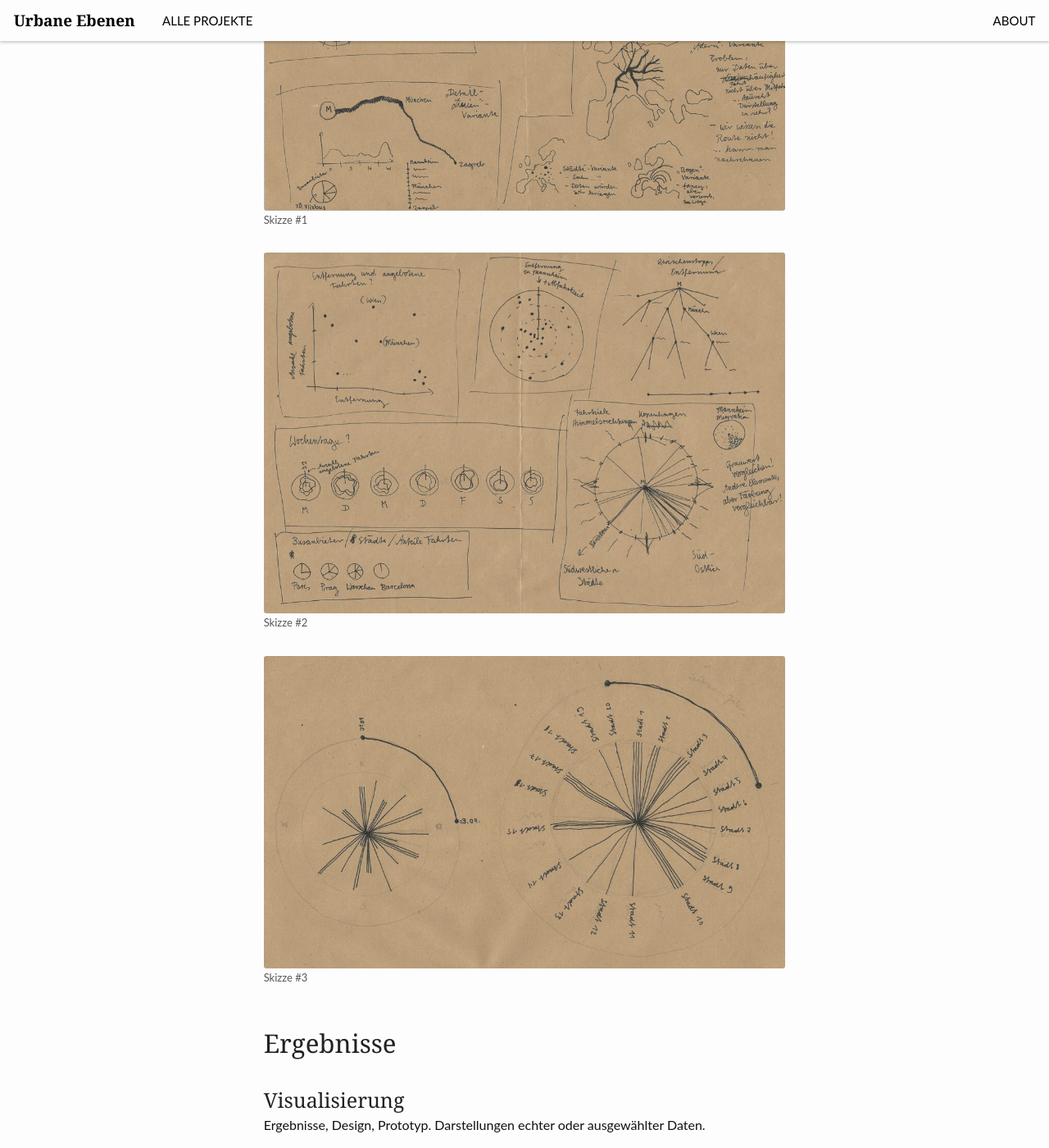
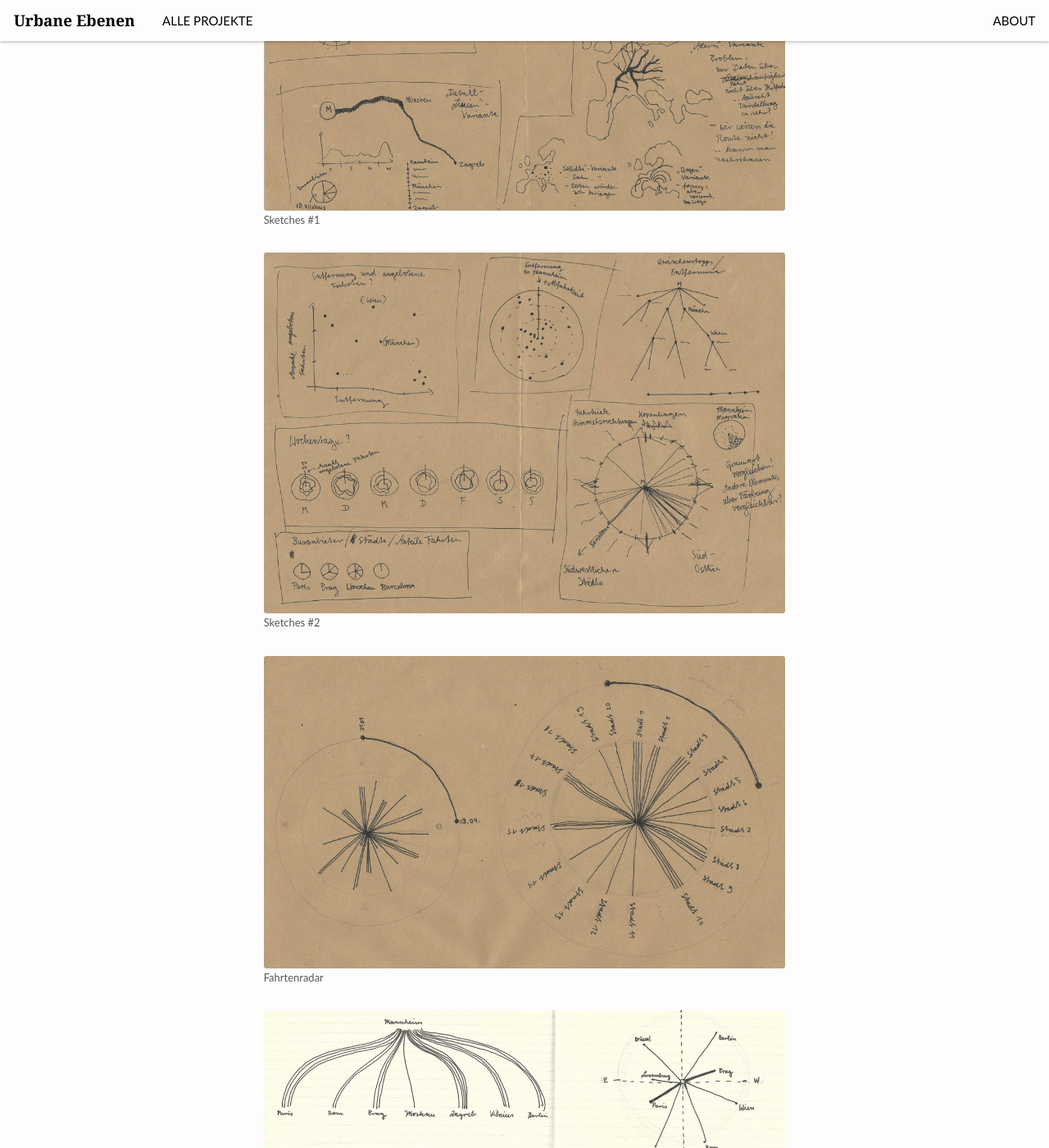
Before and after one commit to tillnagel/gdv-website, a Jekyll site: the page built from _posts/projects/2017-01-28-interbus.md, in a window 1280 px wide and 1400 px high, scrolled down 3623 px. Shown: the whole window at 82% size. Built offline with Jekyll 4.4.1, drawn with Linux system fonts in a browser that asks for light colours.

Commit message:
Update 2017-01-28-interbus.md

```diff
--- a/_posts/projects/2017-01-28-interbus.md
+++ b/_posts/projects/2017-01-28-interbus.md
@@ -10,6 +10,7 @@ categories:
 image:
     title: interbus/teaser.jpg
 author: Philip Dombrowski, Markus Frindt, Josua Geiger, Nicole Mrasek, Lisa Rudolf
+
 ---
 
 Unser Projekt hatte zum Ziel einen möglichen Zusammenhang zwischen in Mannheim angebotenen Fernbusverbindungen und der Herkunft der Mannheimer Bürger zu untersuchen und die daraus entstandenen Ergebnisse zu visualisieren. Als Grundlage dieser Visualisierungsversuche wurden von uns über einen Monat die Daten aller Fernbusverbindungen, die aus Mannheim starten aufgezeichnet. Wir haben uns dazu entschieden, die vier häufigsten Herkunftsländer in Mannheim gesondert zu betrachten. Bei der von uns getroffenen Auswahl der mit einbezogenen Städte waren die Hauptkriterien die Einwohnerzahl, eine Bedeutung als Urlaubsort oder eine Rolle als Verkehrsknotenpunkt in der jeweiligen Region. Insgesamt belief sich die Auswahl schlussendlich auf 133 Städte in 31 Ländern und es wurden 6160 angebotene Fahrten erfasst.
@@ -87,15 +88,19 @@ Sinnvolle Auswahl relevanter Experimente.
 
 <figure>
   <img src="{{ site.urlimg }}/interbus/sketch_1.jpg" />
-   <figcaption >Skizze #1</figcaption>
+   <figcaption >Sketches #1</figcaption>
 </figure>
 <figure>
   <img src="{{ site.urlimg }}/interbus/sketch_2.jpg" />
-   <figcaption >Skizze #2</figcaption>
+   <figcaption >Sketches #2</figcaption>
 </figure>
 <figure>
   <img src="{{ site.urlimg }}/interbus/sketch_3.jpg" />
-   <figcaption >Skizze #3</figcaption>
+   <figcaption >Fahrtenradar</figcaption>
+</figure>
+<figure>
+  <img src="{{ site.urlimg }}/interbus/sketch_4.jpg" />
+   <figcaption >Skizze 2</figcaption>
 </figure>
 
 ## Ergebnisse
@@ -109,7 +114,7 @@ Ergebnisse, Design, Prototyp. Darstellungen echter oder ausgewählter Daten.
 
 <figure>
  <a href="http://psydelix.de/interbus/" target="_blank">
- <img src="{{ site.urlimg }}/interbus/radar_final.gif" /></a>
+ <img src="{{ site.urlimg }}/interbus/radar_final.png" /></a>
    <figcaption >Fertige Version</figcaption>
 </figure>
 
@@ -135,7 +140,7 @@ Ergebnisse, Design, Prototyp. Darstellungen echter oder ausgewählter Daten.
 ### Poster
 <figure>
  <a href="http://psydelix.de/interbus/interbus_poster.pdf" target="_blank">
- <img src="{{ site.urlimg }}/interbus/poster.png" width="250px"/></a>
+ <img src="{{ site.urlimg }}/interbus/poster.png" /></a>
    <figcaption >Poster für die iExpo (PDF) 1.1 MB</figcaption>
 </figure>
 
```
